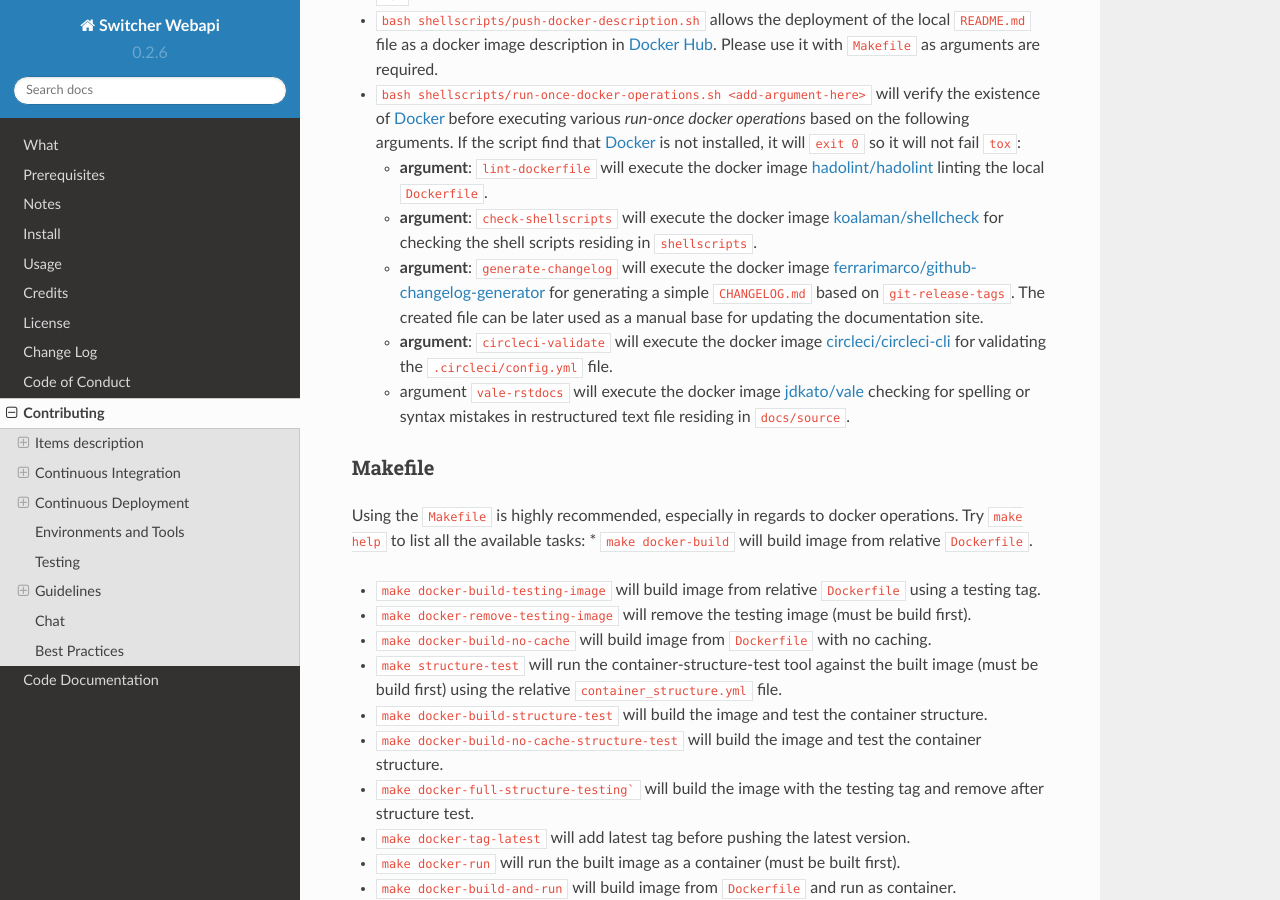
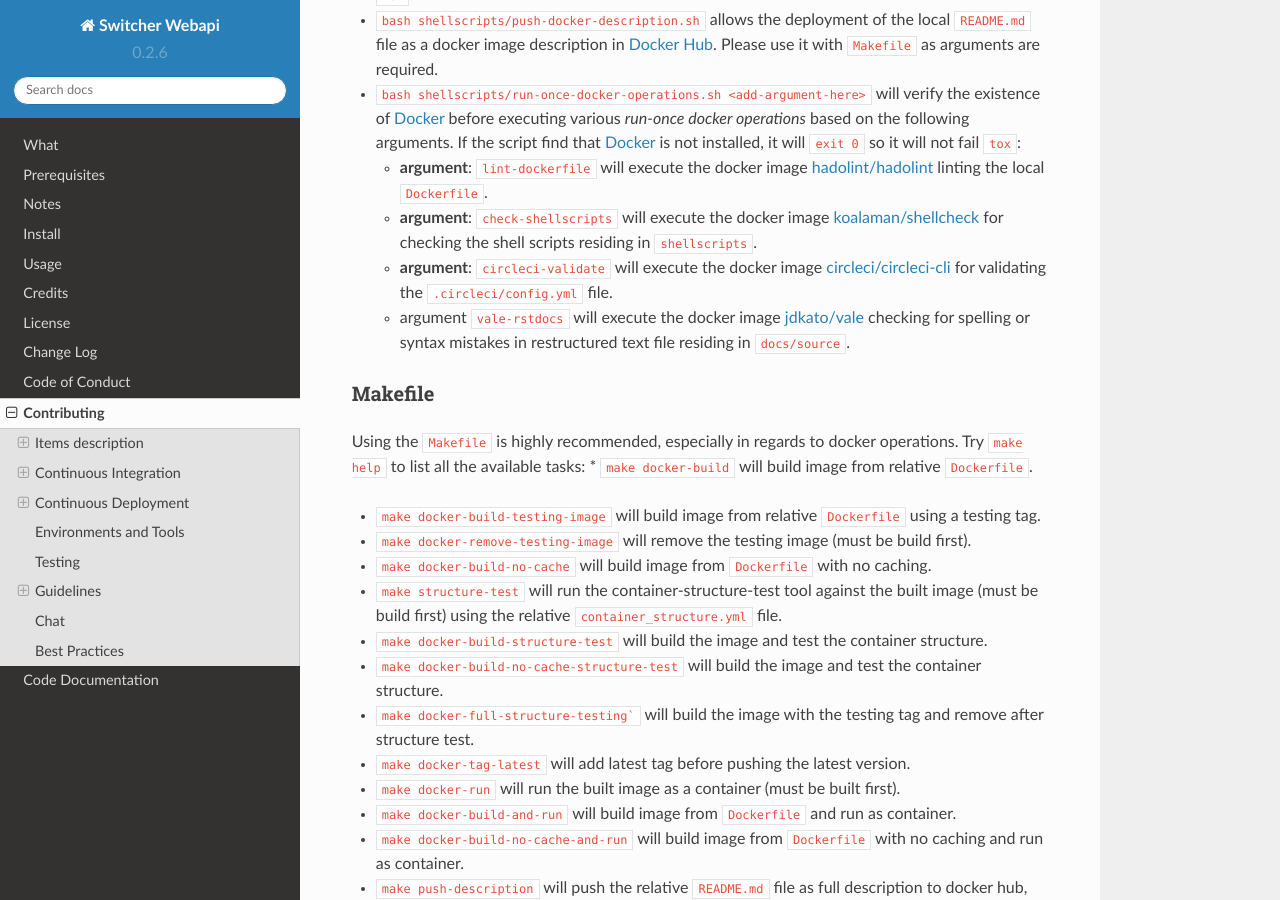
Before and after one commit to TomerFi/switcher_webapi, a Sphinx documentation site: the page built from docs/source/contributing.rst, in a window 1280 px wide and 900 px high, scrolled down 7451 px. Built offline with Sphinx 7.4.7 and the Read the Docs theme 2.0.0, drawn with Linux system fonts in a browser that asks for light colours.

Commit message:
Removed unnecessary option from shell script.

```diff
--- a/docs/source/contributing.rst
+++ b/docs/source/contributing.rst
@@ -394,11 +394,6 @@ Shell Scripts
     *   **argument**: ``check-shellscripts`` will execute the docker image `koalaman/shellcheck`_
         for checking the shell scripts residing in ``shellscripts``.
 
-    *   **argument**: ``generate-changelog`` will execute the docker image
-        `ferrarimarco/github-changelog-generator`_ for generating a simple ``CHANGELOG.md`` based
-        on ``git-release-tags``.
-        The created file can be later used as a manual base for updating the documentation site.
-
     *   **argument**: ``circleci-validate`` will execute the docker image `circleci/circleci-cli`_
         for validating the ``.circleci/config.yml`` file.
 
```
Also changed, not shown: CONTRIBUTING.md (+0 -5 lines), 1 other file.
